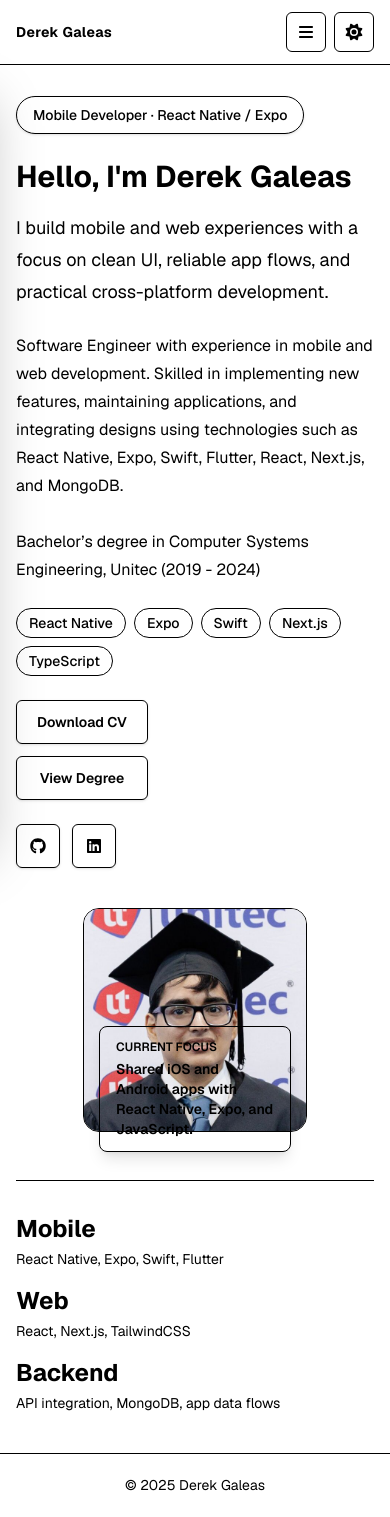
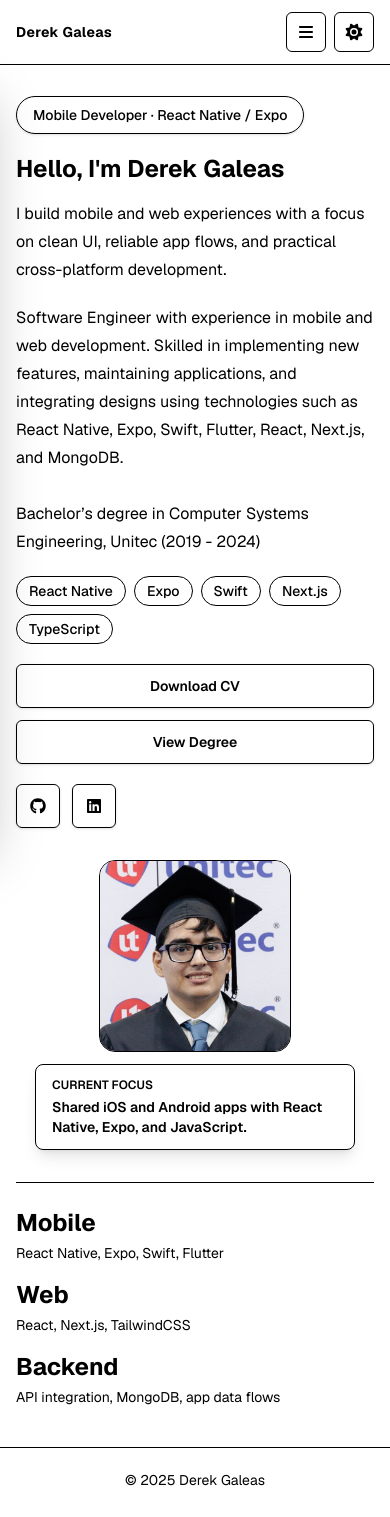
Before and after one commit to DHK2001/portfolio, a Next.js app: page / in a window 390 px wide. Built offline with nearby package versions, Linux system fonts and the light colour scheme.

Commit message:
fix mobile

```diff
--- a/src/app/contact/page.tsx
+++ b/src/app/contact/page.tsx
@@ -28,8 +28,8 @@ const contactLinks = [
 
 export default function Contact() {
   return (
-    <section className="flex min-h-[calc(100dvh-10rem)] w-full flex-col justify-center gap-10">
-      <div className="grid gap-8 lg:grid-cols-[0.95fr_1.05fr] lg:items-center">
+    <section className="flex min-h-[calc(100dvh-10rem)] w-full flex-col justify-start gap-8 lg:justify-center lg:gap-10">
+      <div className="grid gap-6 lg:grid-cols-[0.95fr_1.05fr] lg:items-center lg:gap-8">
         <div className="flex flex-col items-start gap-4">
           <div className="inline-flex rounded-full border border-[color:var(--border)] bg-[color:var(--cards)] px-4 py-2 text-sm font-medium text-[color:var(--secondary-text)] shadow-sm">
             {contactPageData.badge}
@@ -51,16 +51,16 @@ export default function Contact() {
                   ? undefined
                   : "noopener noreferrer"
               }
-              className="group flex items-center gap-4 rounded-lg border border-[color:var(--border)] bg-[color:var(--cards)] p-5 shadow-sm transition duration-200 hover:-translate-y-0.5 hover:border-[color:var(--primary)] hover:shadow-[0_10px_30px_var(--shadow-color)]"
+              className="group flex items-center gap-3 rounded-lg border border-[color:var(--border)] bg-[color:var(--cards)] p-4 shadow-sm transition duration-200 hover:-translate-y-0.5 hover:border-[color:var(--primary)] hover:shadow-[0_10px_30px_var(--shadow-color)] sm:gap-4 sm:p-5"
             >
-              <span className="flex h-12 w-12 shrink-0 items-center justify-center rounded-md bg-[color:var(--primary)] text-[color:var(--button-text)]">
-                <FontAwesomeIcon icon={link.icon} className="h-5 w-5" />
+              <span className="flex h-10 w-10 shrink-0 items-center justify-center rounded-md bg-[color:var(--primary)] text-[color:var(--button-text)] sm:h-12 sm:w-12">
+                <FontAwesomeIcon icon={link.icon} className="h-4 w-4 sm:h-5 sm:w-5" />
               </span>
               <span className="min-w-0">
                 <span className="block text-sm font-semibold text-[color:var(--secondary-text)]">
                   {link.label}
                 </span>
-                <span className="block truncate text-base font-bold text-[color:var(--primary-text)] group-hover:text-[color:var(--highlight)]">
+                <span className="block truncate text-sm font-bold text-[color:var(--primary-text)] group-hover:text-[color:var(--highlight)] sm:text-base">
                   {link.value}
                 </span>
               </span>
--- a/src/app/page.tsx
+++ b/src/app/page.tsx
@@ -31,7 +31,7 @@ export default function Home() {
   }
 
   return (
-    <section className="flex min-h-[calc(100dvh-10rem)] flex-col justify-center gap-12">
+    <section className="flex min-h-[calc(100dvh-10rem)] flex-col justify-start gap-8 lg:justify-center lg:gap-12">
       {openDisplay ? (
         <ImageDisplay
           imageUrl={profileData.degree.src}
@@ -40,8 +40,8 @@ export default function Home() {
         />
       ) : null}
 
-      <div className="grid items-center gap-10 lg:grid-cols-[1.15fr_0.85fr]">
-        <div className="flex flex-col items-start gap-6">
+      <div className="grid items-center gap-8 lg:grid-cols-[1.15fr_0.85fr] lg:gap-10">
+        <div className="flex flex-col items-start gap-5 sm:gap-6">
           <div className="inline-flex rounded-full border border-[color:var(--border)] bg-[color:var(--cards)] px-4 py-2 text-sm font-medium text-[color:var(--secondary-text)] shadow-sm">
             {homeData.badge}
           </div>
@@ -51,7 +51,7 @@ export default function Home() {
               text={`Hello, I'm ${profileData.name}`}
               classname="text-left sm:text-5xl"
             />
-            <p className="max-w-2xl text-lg leading-8 text-[color:var(--secondary-text)]">
+            <p className="max-w-2xl text-base leading-7 text-[color:var(--secondary-text)] sm:text-lg sm:leading-8">
               {homeData.subtitle}
             </p>
           </div>
@@ -71,7 +71,7 @@ export default function Home() {
             ))}
           </div>
 
-          <div className="flex flex-col gap-3 sm:flex-row">
+          <div className="grid w-full grid-cols-1 gap-3 sm:flex sm:w-auto sm:flex-row">
             <Button
               text="Download CV"
               onClick={() =>
@@ -103,9 +103,9 @@ export default function Home() {
         </div>
 
         <div className="flex justify-center lg:justify-end">
-          <div className="relative">
+          <div className="flex w-full max-w-xs flex-col items-center sm:relative sm:max-w-none">
             <UserAvatar imageUrl={profileData.profilePicture} />
-            <div className="absolute -bottom-5 left-4 right-4 rounded-lg border border-[color:var(--border)] bg-[color:var(--cards)] px-4 py-3 shadow-lg">
+            <div className="mt-3 w-full rounded-lg border border-[color:var(--border)] bg-[color:var(--cards)] px-4 py-3 shadow-lg sm:absolute sm:-bottom-5 sm:left-4 sm:right-4 sm:mt-0 sm:w-auto">
               <p className="text-xs font-semibold uppercase text-[color:var(--secondary-text)]">
                 {homeData.currentFocusTitle}
               </p>
@@ -117,7 +117,7 @@ export default function Home() {
         </div>
       </div>
 
-      <div className="grid gap-4 border-t border-[color:var(--border)] pt-8 sm:grid-cols-3">
+      <div className="grid gap-4 border-t border-[color:var(--border)] pt-6 sm:grid-cols-3 sm:pt-8">
         {homeData.highlights.map((item) => (
           <div key={item.title}>
             <p className="text-2xl font-bold text-[color:var(--primary-text)]">
--- a/src/app/projects/page.tsx
+++ b/src/app/projects/page.tsx
@@ -104,7 +104,7 @@ function ProjectCard({
       </div>
 
       <div className="flex flex-1 flex-col gap-4 p-5">
-        <div className="flex items-start justify-between gap-3">
+        <div className="flex flex-col items-start gap-3 sm:flex-row sm:justify-between">
           <h3 className="text-lg font-bold text-[color:var(--primary-text)]">
             {project.projectName}
           </h3>
@@ -175,13 +175,13 @@ export default function Projects() {
           </p>
         </div>
 
-        <div className="flex flex-wrap gap-2 lg:justify-end">
+        <div className="-mx-4 flex gap-2 overflow-x-auto px-4 pb-1 sm:mx-0 sm:flex-wrap sm:overflow-visible sm:px-0 lg:justify-end">
           {projectsPageData.filters.map((filter) => (
             <button
               key={filter}
               type="button"
               onClick={() => setActiveFilter(filter)}
-              className={`rounded-full border px-4 py-2 text-sm font-semibold transition ${
+              className={`shrink-0 rounded-full border px-4 py-2 text-sm font-semibold transition ${
                 activeFilter === filter
                   ? "border-[color:var(--primary)] bg-[color:var(--primary)] text-[color:var(--button-text)]"
                   : "border-[color:var(--border)] bg-[color:var(--cards)] text-[color:var(--secondary-text)] hover:border-[color:var(--primary)]"
--- a/src/app/skills/page.tsx
+++ b/src/app/skills/page.tsx
@@ -23,8 +23,8 @@ export default function Skills() {
   }, []);
 
   return (
-    <div className="flex h-full w-full flex-col gap-10">
-      <section className="grid gap-8 lg:grid-cols-[0.95fr_1.05fr] lg:items-end">
+    <div className="flex h-full w-full flex-col gap-8 sm:gap-10">
+      <section className="grid gap-6 lg:grid-cols-[0.95fr_1.05fr] lg:items-end lg:gap-8">
         <div className="flex flex-col items-start gap-4">
           <div className="inline-flex rounded-full border border-[color:var(--border)] bg-[color:var(--cards)] px-4 py-2 text-sm font-medium text-[color:var(--secondary-text)] shadow-sm">
             {skillsPageData.badge}
--- a/src/components/Button.tsx
+++ b/src/components/Button.tsx
@@ -17,7 +17,7 @@ const Button = ({ text, onClick, disabled = false, variant = "primary" }: Props)
     <button
       disabled={disabled}
       onClick={onClick}
-      className={`min-h-11 rounded-md border px-5 py-2.5 text-sm font-semibold shadow-sm transition duration-200 ease-in-out hover:-translate-y-0.5 hover:shadow-[0_10px_30px_var(--shadow-color)] disabled:cursor-not-allowed disabled:opacity-50 ${styles}`}
+      className={`min-h-11 w-full rounded-md border px-5 py-2.5 text-sm font-semibold shadow-sm transition duration-200 ease-in-out hover:-translate-y-0.5 hover:shadow-[0_10px_30px_var(--shadow-color)] disabled:cursor-not-allowed disabled:opacity-50 sm:w-auto ${styles}`}
     >
       {text}
     </button>
--- a/src/components/Title.tsx
+++ b/src/components/Title.tsx
@@ -11,7 +11,7 @@ const Title = ({
 }) => {
   return (
     <h2
-      className={`text-center text-3xl font-bold leading-tight text-[color:var(--primary-text)] sm:text-4xl ${classname}`}
+      className={`text-center text-2xl font-bold leading-tight text-[color:var(--primary-text)] break-words sm:text-4xl ${classname}`}
     >
       {text}
     </h2>
--- a/src/components/UserAvatar.tsx
+++ b/src/components/UserAvatar.tsx
@@ -6,7 +6,7 @@ import React from "react";
 
 const UserAvatar = ({ imageUrl }: { imageUrl: string }) => {
   return (
-    <div className="relative flex h-56 w-56 items-center justify-center overflow-hidden rounded-2xl border border-[var(--border)] bg-[var(--muted-surface)] shadow-[0_24px_60px_var(--shadow-color)] sm:h-72 sm:w-72">
+    <div className="relative flex h-48 w-48 items-center justify-center overflow-hidden rounded-2xl border border-[var(--border)] bg-[var(--muted-surface)] shadow-[0_24px_60px_var(--shadow-color)] sm:h-72 sm:w-72">
       {imageUrl ? (
         <Image
           src={imageUrl}
```
Also changed, not shown: src/app/work-experience/page.tsx (+9 -9 lines).
